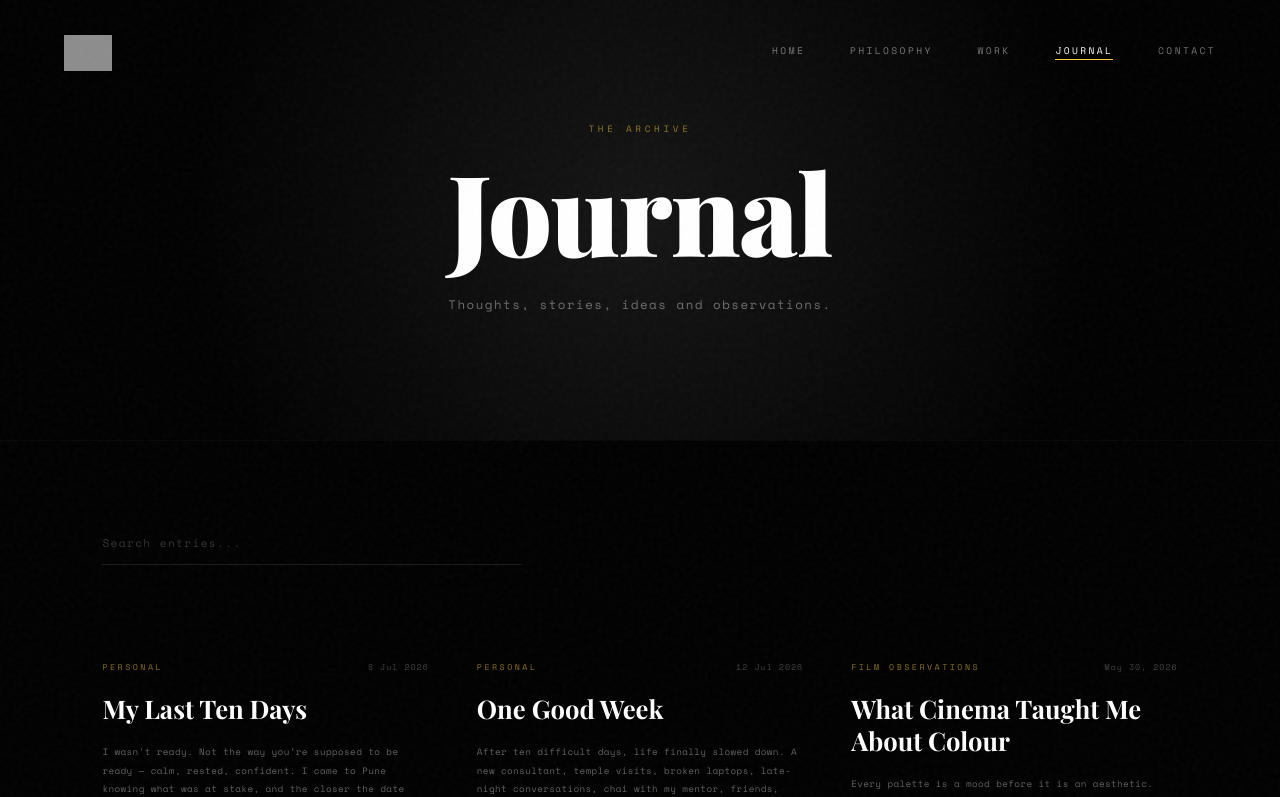
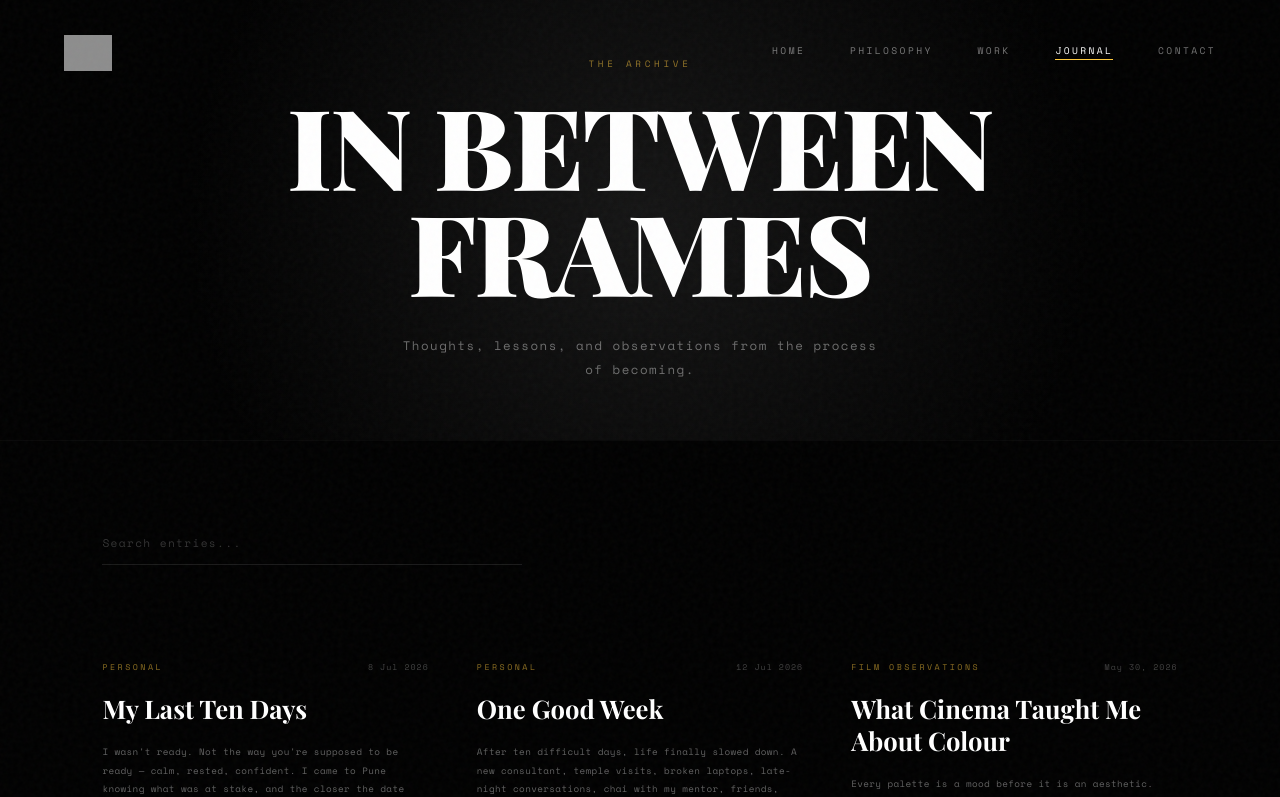
Before and after one commit to Lucy73400/vaibhav-portfolio, a React (Vite) app: page /journal in a window 1280 px wide. Shown: the top 797 px of the page. Built offline with nearby package versions, Linux system fonts and the light colour scheme; grey boxes are pictures that could not be loaded; a web font is replaced by a local one.

Commit message:
changed journal page

```diff
--- a/src/pages/Journal.jsx
+++ b/src/pages/Journal.jsx
@@ -163,9 +163,9 @@ export default function JournalPage() {
         <div className="hero-bg" aria-hidden="true"></div>
         <div className="journal-hero-content" ref={heroRef}>
           <span className="journal-hero-label">THE ARCHIVE</span>
-          <h1 className="journal-hero-title">Journal</h1>
+          <h1 className="journal-hero-title">IN BETWEEN FRAMES</h1>
           <p className="journal-hero-sub">
-            Thoughts, stories, ideas and observations.
+            Thoughts, lessons, and observations from the process of becoming.
           </p>
         </div>
       </section>
--- a/src/sections/Collaborate.jsx
+++ b/src/sections/Collaborate.jsx
@@ -70,7 +70,7 @@ export default function Collaborate() {
           <div className="collab-bottom-links">
             <a href="#hero">INDEX_03</a>
             <a href="#portfolio">PORTFOLIO_GRID</a>
-            <Link to="/journal">JOURNAL_LOGS</Link>
+            <Link to="/blog">blog_LOGS</Link>
           </div>
         </div>
       </section>
```
